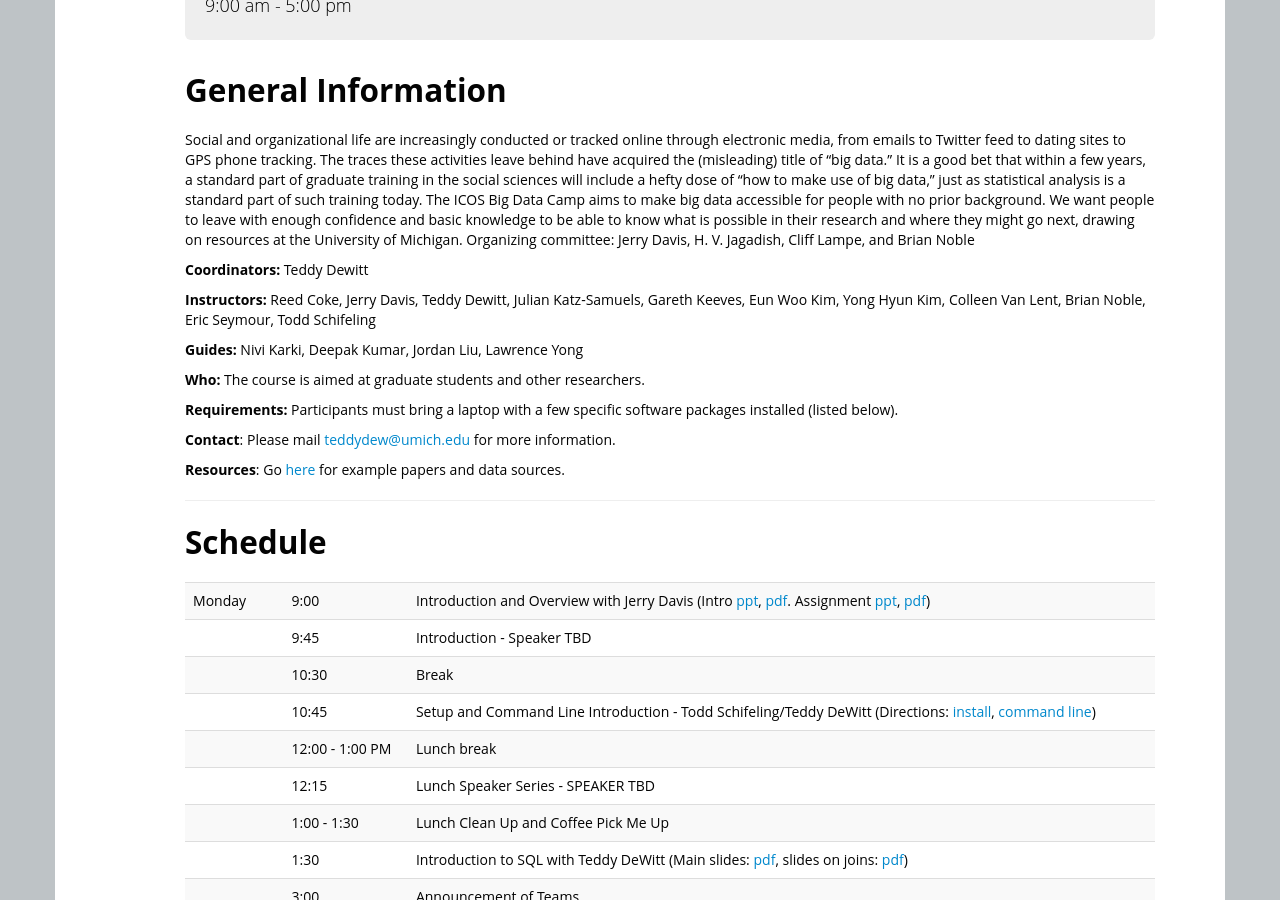
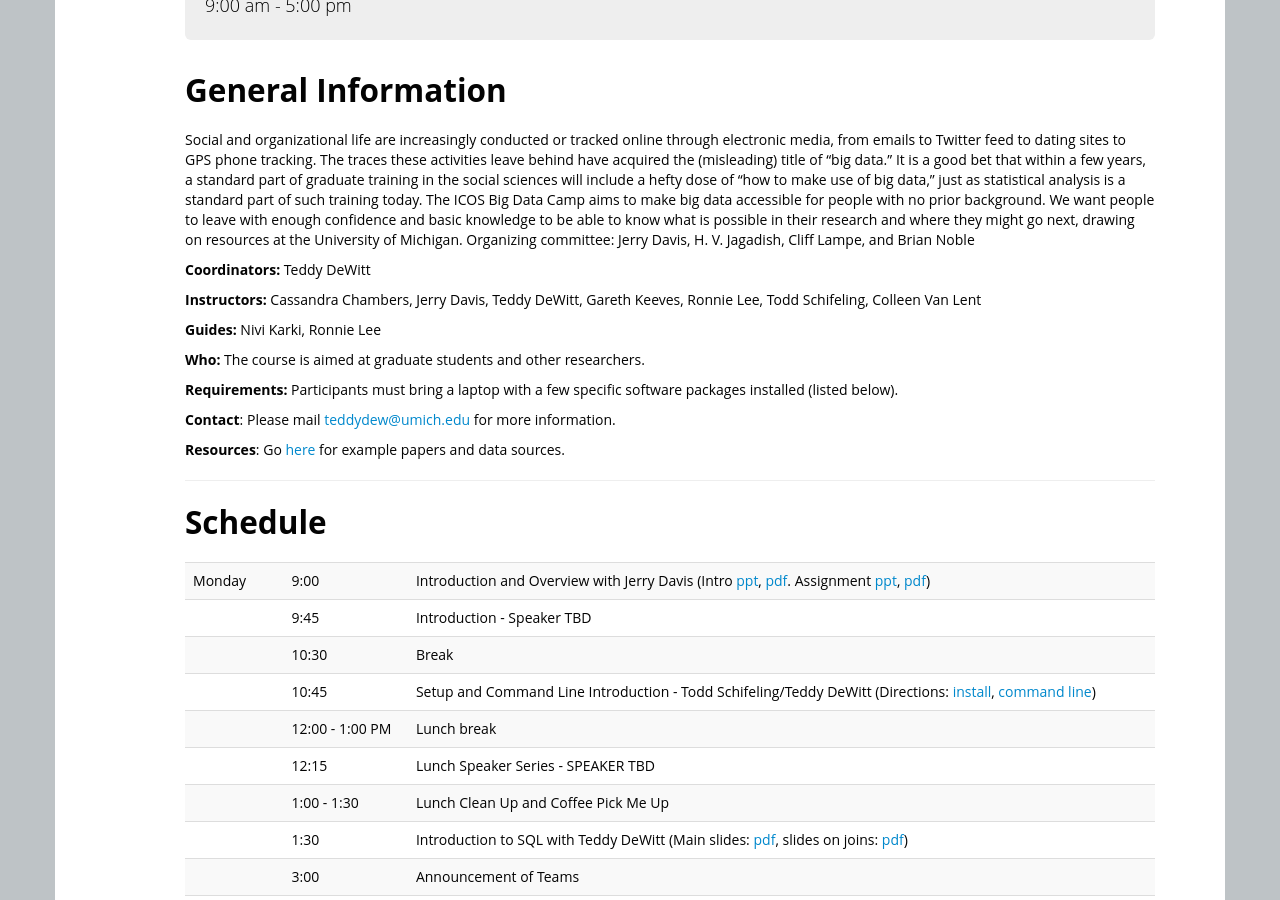
Before and after one commit to ICOSBigDataCamp/2018-summer-camp, a Jekyll site: the page built from index.html, in a window 1280 px wide and 900 px high, scrolled down 330 px. Built offline with Jekyll 4.4.1, drawn with Linux system fonts in a browser that asks for light colours; some of the changed text lies outside the part shown.

Commit message:
Update index.html

```diff
--- a/index.html
+++ b/index.html
@@ -6,13 +6,12 @@ address: Room R0210 - Ross School of Business - 701 Tappan Street, Central Campu
 country: United-States
 humandate: June 5th-9th 2017
 humantime: 9:00 am - 5:00 pm
-startdate: 2016-06-05
-enddate: 2016-06-09
+startdate: 2017-06-05
+enddate: 2017-06-09
 registration: restricted
-coordinators: [ "Teddy Dewitt" ]
-instructor: ["Reed Coke","Jerry Davis","Teddy Dewitt","Julian Katz-Samuels","Gareth Keeves","Eun Woo Kim","Yong Hyun Kim","Colleen Van Lent","Brian Noble",
-"Eric Seymour","Todd Schifeling"]
-helpers: ["Nivi Karki","Deepak Kumar","Jordan Liu", "Lawrence Yong" ]
+coordinators: [ "Teddy DeWitt" ]
+instructor: ["Cassandra Chambers","Jerry Davis","Teddy DeWitt","Gareth Keeves", "Ronnie Lee","Todd Schifeling","Colleen Van Lent"]
+helpers: ["Nivi Karki","Ronnie Lee"]
 contact: teddydew@umich.edu
 ---
 <!--
```
Also changed, not shown: other parts of index.html (+1 -1 lines).
